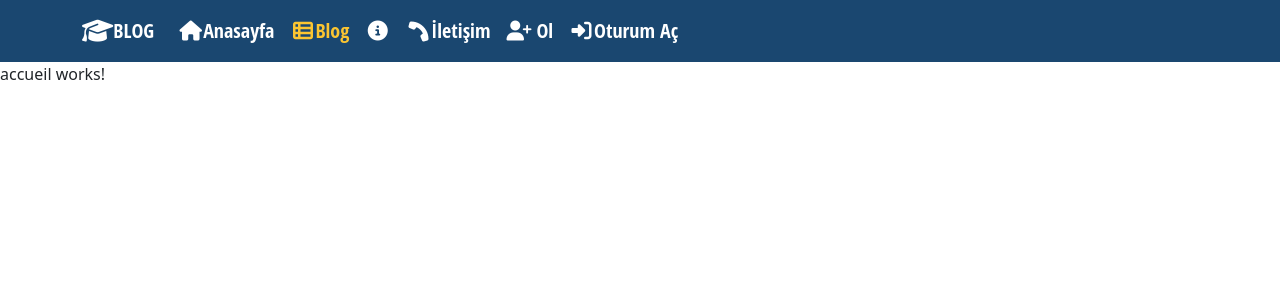
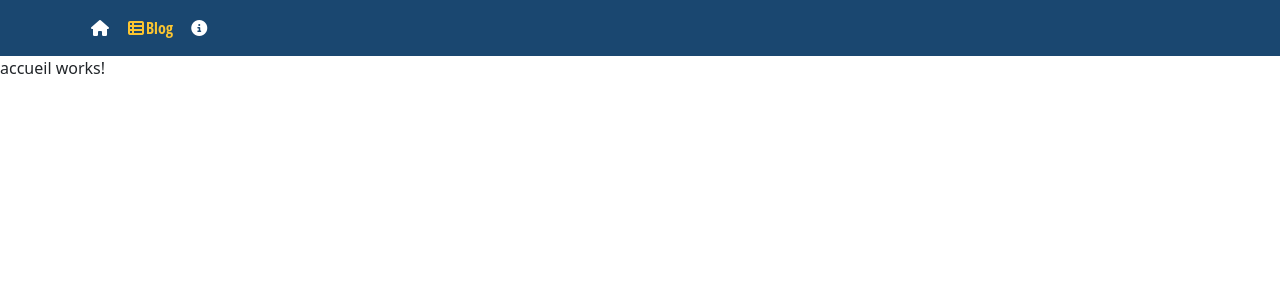
Before and after one commit to olivier-mattei/Projet-LesBonnesRef, an Angular app in the folder Front/LesBonnesRef/: page / in a window 1280 px wide. Shown: the top 300 px of the page. Built offline with nearby package versions, Linux system fonts and the light colour scheme.

Commit message:
ajout de routerLink sur la Nav

```diff
--- a/Front/LesBonnesRef/src/app/app.component.css
+++ b/Front/LesBonnesRef/src/app/app.component.css
@@ -10,5 +10,4 @@
   display: flex;
     justify-content: center;
     align-items: center;
-    font-size: 20px;
   }
--- a/Front/LesBonnesRef/src/app/app.component.html
+++ b/Front/LesBonnesRef/src/app/app.component.html
@@ -1,30 +1,18 @@
 <!--- Navbar --->
-<nav class="navbar navbar-expand-lg">
+<nav class="navbar navbar-expand">
   <div class="container">
-      <a class="navbar-brand text-white" href="#"><i class="fa fa-graduation-cap fa-lg mr-2"></i>BLOG</a>
-      <button class="navbar-toggler" type="button" data-toggle="collapse" data-target="#nvbCollapse" aria-controls="nvbCollapse">
-          <span class="navbar-toggler-icon"></span>
-      </button>
       <div class="collapse navbar-collapse" id="nvbCollapse">
-          <ul class="navbar-nav ml-auto">
-              <li class="nav-item pl-1">
-                  <a class="nav-link" href="#"><i class="fa fa-home fa-fw mr-1"></i>Anasayfa</a>
+          <ul class="navbar-nav">
+              <li class="nav-item">
+                  <a class="nav-link" routerLink=""><i class="fa fa-home fa-fw mr-1"></i></a>
               </li>
-              <li class="nav-item active pl-1">
-                  <a class="nav-link" href="#"><i class="fa fa-th-list fa-fw mr-1"></i>Blog</a>
+              <li class="nav-item active">
+                  <a class="nav-link" routerLink="pageProduits"><i class="fa fa-th-list fa-fw mr-1"></i>Blog</a>
               </li>
-              <li class="nav-item pl-1">
-                  <a class="nav-link" href="#"><i class="fa fa-info-circle fa-fw mr-1"></i></a>
+              <li class="nav-item">
+                  <a class="nav-link" routerLink="pageInscription"><i class="fa fa-info-circle fa-fw mr-1"></i></a>
               </li>
-              <li class="nav-item pl-1">
-                  <a class="nav-link" href="#"><i class="fa fa-phone fa-fw fa-rotate-180 mr-1"></i>İletişim</a>
-              </li>
-              <li class="nav-item pl-1">
-                  <a class="nav-link" href="#"><i class="fa fa-user-plus fa-fw mr-1"></i> Ol</a>
-              </li>
-              <li class="nav-item pl-1">
-                  <a class="nav-link" href="#"><i class="fa fa-sign-in fa-fw mr-1"></i>Oturum Aç</a>
-              </li>
+
           </ul>
       </div>
   </div>
```
